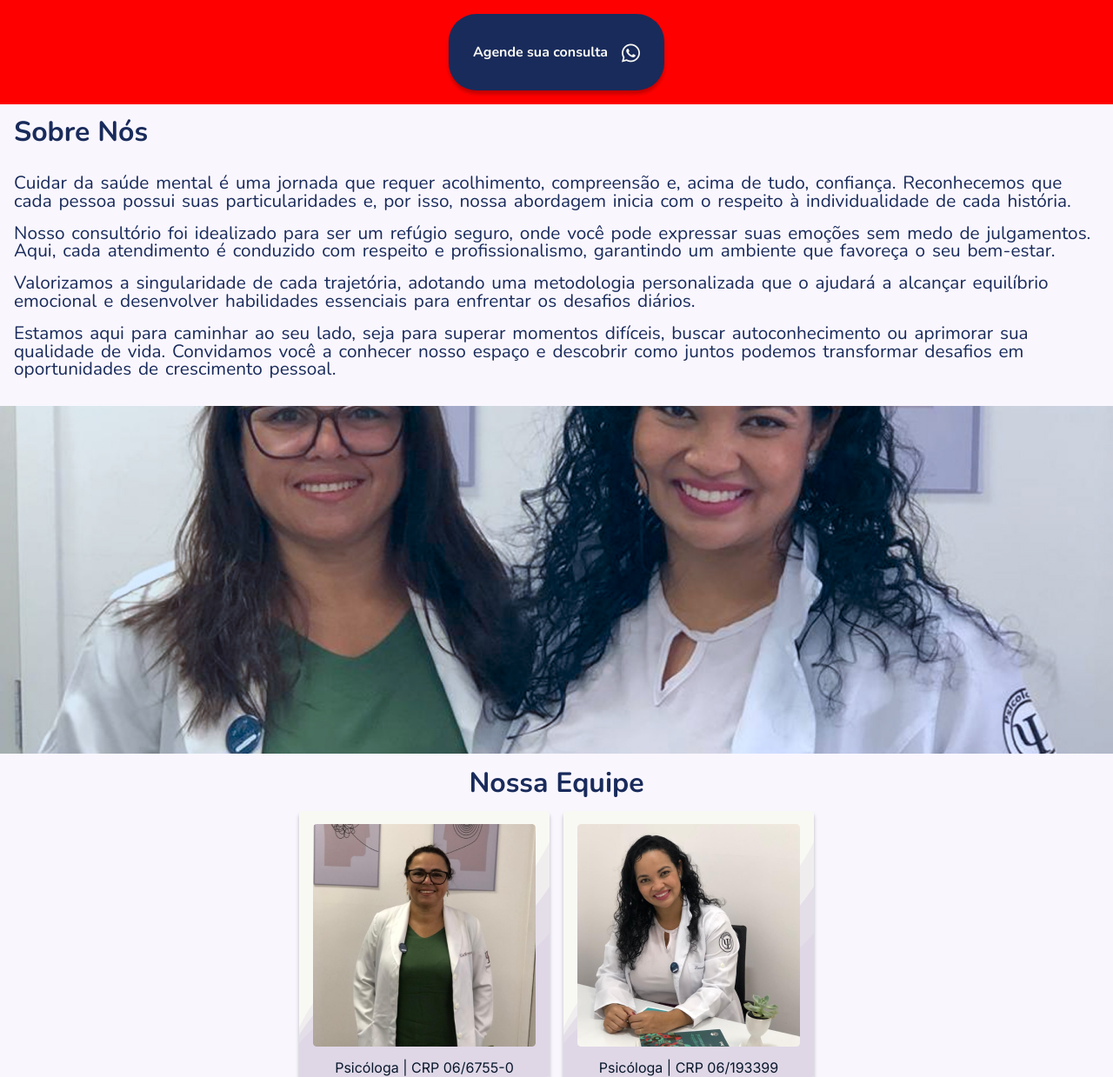
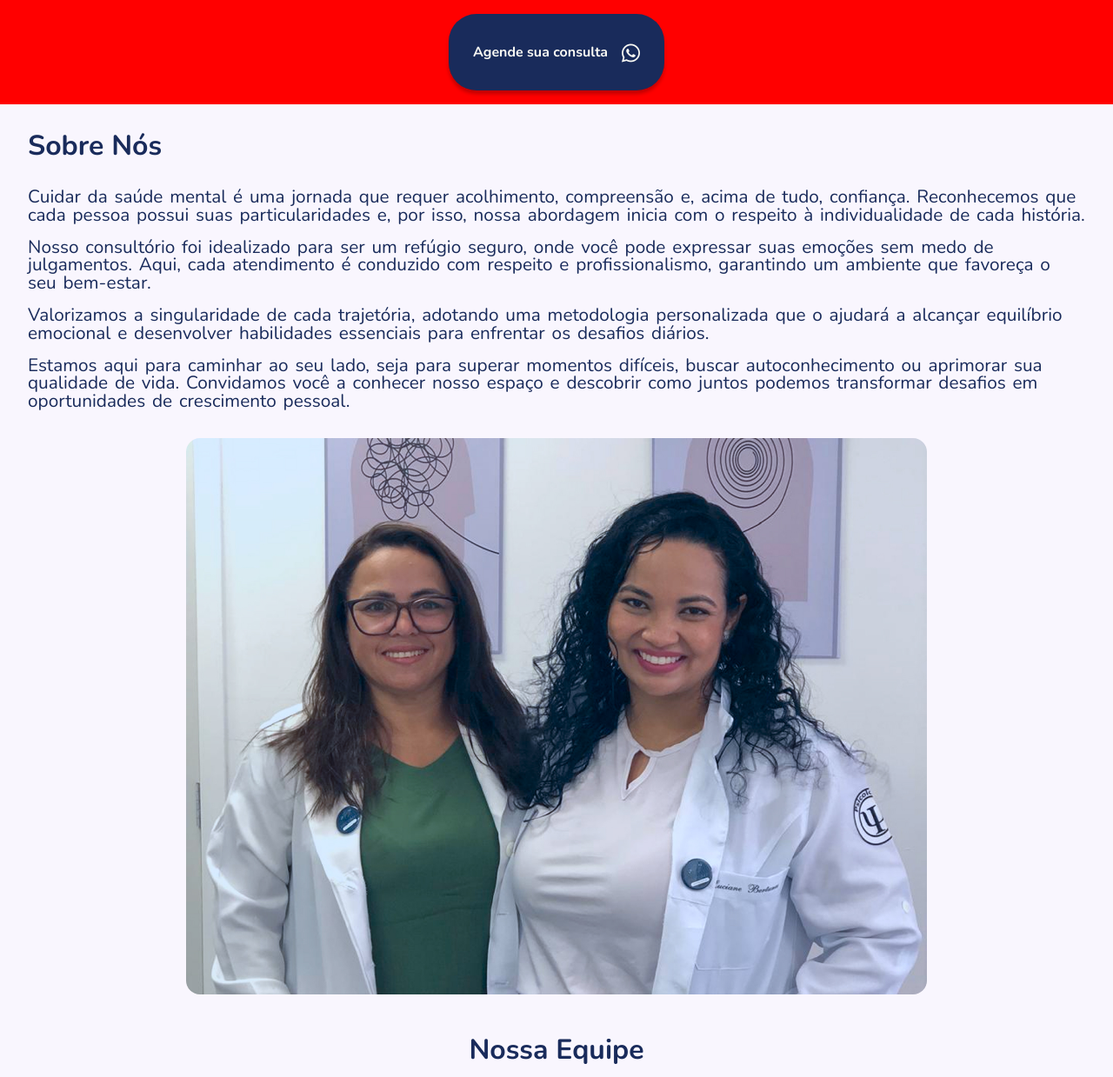
Before and after one commit to J-Inacio/psicoser, a website built with webpack: page src/index.html in a window 1280 px wide. Shown: the part 2000-3239 px from the top of the page at 87% size. Built offline with nearby package versions, Linux system fonts and the light colour scheme.

Commit message:
corrigindo layout seção about para telas maiores(1024px)

```diff
--- a/src/styles/media-queries/lg.css
+++ b/src/styles/media-queries/lg.css
@@ -111,4 +111,25 @@
         gap: 2rem;
     }
 
+    #about {
+        padding: 2rem 2rem;
+        gap: 2rem;
+    }
+
+    .internal-about-text {
+        padding: 0rem;
+    }
+
+    /* about */
+    .about-img {
+        display: flex;
+        justify-content: center;
+    }
+
+    .about-img img {
+        border-radius: 1rem;
+        width: 70%;
+        max-height: 40rem;
+    }
+
 }
```
